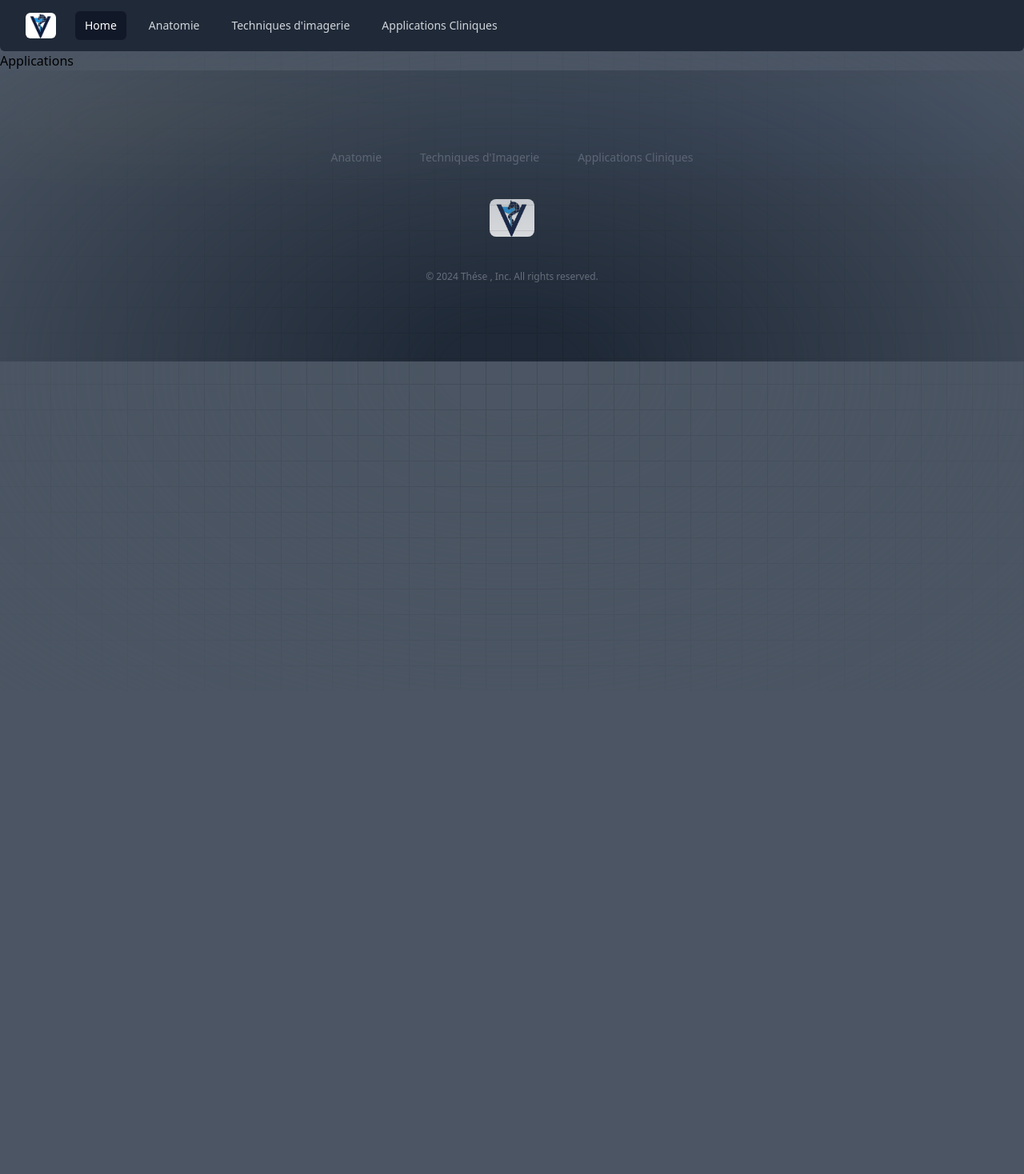
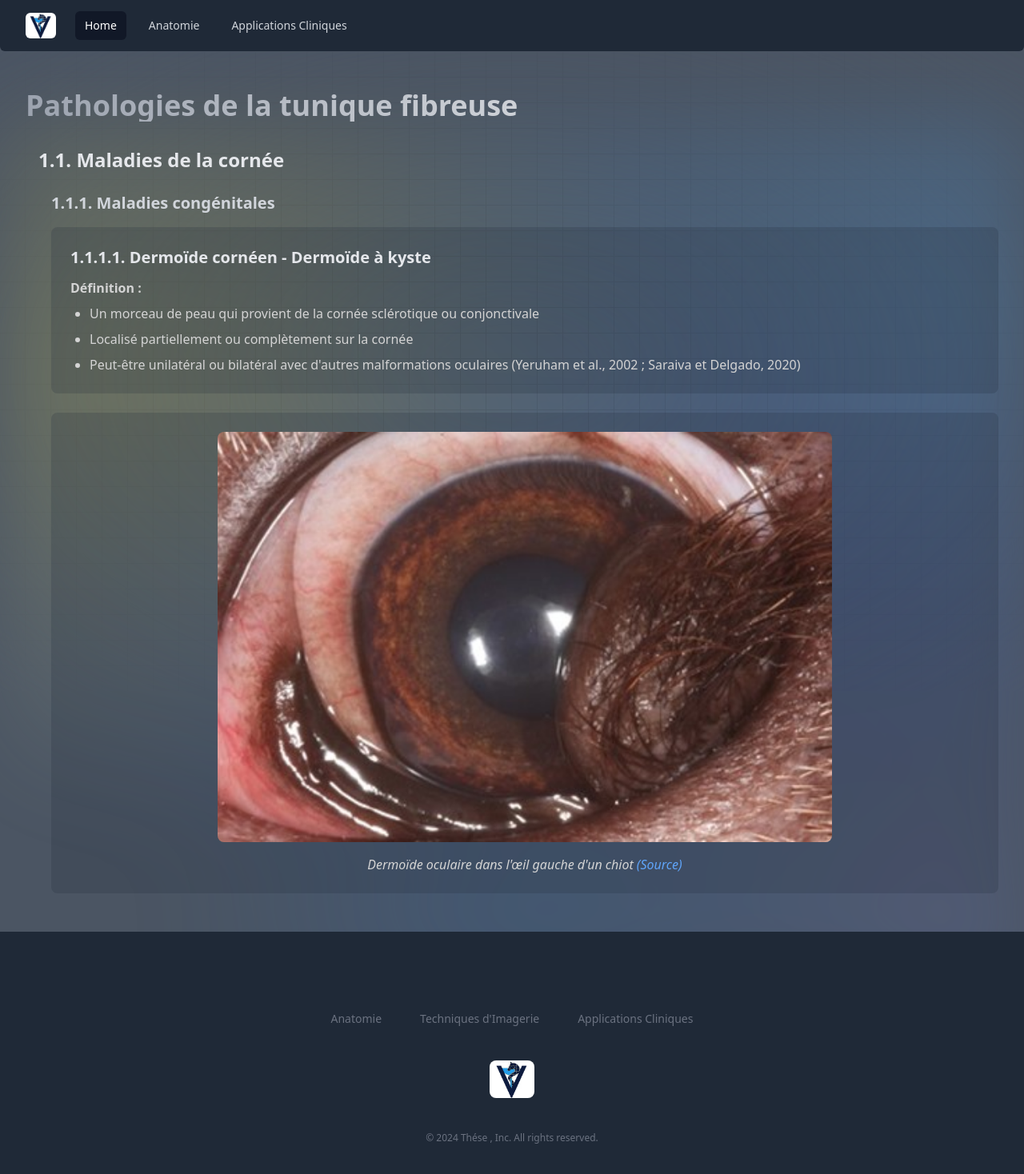
Before and after one commit to LaithFerjeoui/Eye-Anatomy-Medical-Project, a React (Vite) app: page /Applications in a window 1280 px wide. Shown: the top 1468 px of the page at 80% size. Before the commit the page ends 864 px from the top, so only its background shows below. Built offline with nearby package versions, Linux system fonts and the light colour scheme.

Commit message:
Applications cliniques

```diff
--- a/src/App.jsx
+++ b/src/App.jsx
@@ -15,10 +15,6 @@ function App() {
       path: "/Applications",
       element: <Layout location={"applications"}/>,
     },
-    {
-      path: "/Techniques",
-      element: <Layout location={"techniques"}/>,
-    },
   ]);
   return (
     <>
--- a/src/Components/CardHoverEffect.jsx
+++ b/src/Components/CardHoverEffect.jsx
@@ -13,7 +13,7 @@ export const HoverEffect = ({
   return (
     <div
       className={cn(
-        "grid grid-cols-1 md:grid-cols-2  lg:grid-cols-3  py-10",
+        "grid grid-cols-1 md:grid-cols-2  py-10",
         className
       )}
     >
@@ -44,7 +44,7 @@ export const HoverEffect = ({
           </AnimatePresence>
 
           <Card>
-          <div className="w-full mx-auto h-44 shadow-lg">
+          <div className="w-full mx-auto aspect-square max-h-64 shadow-lg">
             <img src={item.img}  className="h-full w-full rounded-lg"/>
           </div>
             <CardTitle>{item.title}</CardTitle>
--- a/src/Components/Layout.jsx
+++ b/src/Components/Layout.jsx
@@ -3,15 +3,14 @@ import Navbar from "./Navbar";
 import LandingPage from "../Views/LandingPage";
 import Anatomy from "../Views/Anatomy";
 import Applications from "../Views/Applications";
-import Techniques from "../Views/Techniques";
 import { GridBackgroundDemo } from "./GridBackgroundDemo";
 import Footer from "./Footer";
 
-const Layout = ({location}) => {
+const Layout = ({ location }) => {
   return (
     <>
       <Navbar />
-      <div className="relative ">
+      <div className="relative overflow-x-hidden">
         <div className="flex justify-center w-full">
           <div className=" gradient" />
         </div>
@@ -21,14 +20,12 @@ const Layout = ({location}) => {
             <LandingPage />
           ) : location === "anatomy" ? (
             <Anatomy />
-        ) : location === "techniques" ? (
-          <Techniques />
           ) : location === "applications" ? (
             <Applications />
           ) : null}
         </div>
       </div>
-      <Footer/>
+      <Footer />
     </>
   );
 };
--- a/src/Components/Navbar.jsx
+++ b/src/Components/Navbar.jsx
@@ -18,8 +18,7 @@ export default function Navbar() {
   const navigation = [
     { name: 'Home', href: '/' },
     { name: 'Anatomie', href: '/Anatomy' },
-    { name: 'Techniques d\'imagerie', href: '/Applications' },
-    { name: 'Applications Cliniques', href: '/Techniques' }
+    { name: 'Applications Cliniques', href: '/Applications' }
   ];
 console.log(active)
   return (
--- a/src/Views/Applications.jsx
+++ b/src/Views/Applications.jsx
@@ -1,9 +1,106 @@
-import React from 'react'
+import React from 'react';
+import { motion } from 'framer-motion';
+import app1 from "../../public/Figures/app1.jpg";
+
+const PathologySection = ({ title, content }) => {
+  return (
+    <motion.div
+      initial={{ opacity: 0, y: 20 }}
+      animate={{ opacity: 1, y: 0 }}
+      transition={{ duration: 0.5 }}
+      className="bg-gray-800/20 p-6 rounded-lg mb-4"
+    >
+      <h3 className="text-xl font-semibold text-gray-200 mb-3">{title}</h3>
+      <div className="text-neutral-300 space-y-2">
+        {content}
+      </div>
+    </motion.div>
+  );
+};
 
 const Applications = () => {
   return (
-    <div>Applications</div>
-  )
-}
+    <div className="mx-auto max-w-7xl px-4 sm:px-6 lg:px-8 py-12">
+      {/* Main Title */}
+      <motion.h1
+        initial={{ opacity: 0, y: -20 }}
+        animate={{ opacity: 1, y: 0 }}
+        className="text-4xl font-bold bg-gradient-to-r from-gray-400 to-white bg-clip-text text-transparent mb-8"
+      >
+        Pathologies de la tunique fibreuse
+      </motion.h1>
 
-export default Applications
+      {/* Cornea Diseases Section */}
+      <div className="space-y-6">
+        <motion.div
+          initial={{ opacity: 0, x: -20 }}
+          animate={{ opacity: 1, x: 0 }}
+          className="ml-4"
+        >
+          <h2 className="text-2xl font-semibold text-gray-200 mb-6">
+            1.1. Maladies de la cornée
+          </h2>
+
+          {/* Congenital Diseases */}
+          <div className="ml-4">
+            <h3 className="text-xl font-semibold text-gray-300 mb-4">
+              1.1.1. Maladies congénitales
+            </h3>
+
+            {/* Corneal Dermoid */}
+            <PathologySection
+              title="1.1.1.1. Dermoïde cornéen - Dermoïde à kyste"
+              content={
+                <div>
+                  <p className="font-semibold mb-2">Définition :</p>
+                  <ul className="list-disc ml-6 space-y-2">
+                    <li>
+                      Un morceau de peau qui provient de la cornée sclérotique ou conjonctivale
+                    </li>
+                    <li>
+                      Localisé partiellement ou complètement sur la cornée
+                    </li>
+                    <li>
+                      Peut-être unilatéral ou bilatéral avec d'autres malformations oculaires
+                      (Yeruham et al., 2002 ; Saraiva et Delgado, 2020)
+                    </li>
+                  </ul>
+                </div>
+              }
+            />
+
+            {/* Image Section */}
+            <motion.div
+              initial={{ opacity: 0, y: 20 }}
+              animate={{ opacity: 1, y: 0 }}
+              transition={{ duration: 0.5 }}
+              className="mt-6"
+            >
+              <div className="bg-gray-800/20 p-6 rounded-lg">
+                <img
+                  src={app1}
+                  alt="Dermoïde cornéen"
+                  className="w-full max-w-3xl mx-auto rounded-lg"
+                />
+                <p className="text-neutral-300 text-center mt-4 italic">
+                  Dermoïde oculaire dans l'œil gauche d'un chiot
+                  <a
+                    href="https://visionanimale.fr/traitement-dun-dermoide-corneo-conctival-keratectomie-video/"
+                    target="_blank"
+                    rel="noopener noreferrer"
+                    className="text-blue-400 hover:text-blue-300 ml-1"
+                  >
+                    (Source)
+                  </a>
+                </p>
+              </div>
+            </motion.div>
+          </div>
+        </motion.div>
+
+      </div>
+    </div>
+  );
+};
+
+export default Applications;
--- a/src/Views/LandingPage.jsx
+++ b/src/Views/LandingPage.jsx
@@ -68,7 +68,7 @@ const LandingPage = () => {
           className="mx-auto rounded-2xl shadow-xl w-4/5 sm:w-3/5 md:w-1/2 lg:w-2/5"
         />
       </motion.div>
-      <div className="max-w-5xl mx-auto px-8 mt-40 mb-16">
+      <div className="max-w-5xl mx-auto px-8 mt-40 mb-16 ">
         <HoverEffect items={nav} />
       </div>
     </>
--- a/src/Views/Techniques.jsx
+++ /dev/null
@@ -1,9 +0,0 @@
-import React from 'react'
-
-const Techniques = () => {
-  return (
-    <div>Techniques</div>
-  )
-}
-
-export default Techniques
--- a/src/utils/constants.js
+++ b/src/utils/constants.js
@@ -1,5 +1,4 @@
 import anatomy from "../../public/Figures/hero.png"
-import techniques from "../../public/Figures/techniques.jpg"
 import applications from "../../public/Figures/applications.jpg"
 
 export const nav = [
@@ -13,12 +12,7 @@ export const nav = [
         title: "Applications",
         description: "Applications cliniques et techniques d'imagerie de l'œil.",
         link: "/Applications",
-        img: techniques
-    },
-    {
-        title: "Techniques",
-        description: "Techniques spécifiques liées à l'anatomie et à l'imagerie de l'œil.",
-        link: "/Techniques",
         img: applications
     },
+
 ];
```
Also changed, not shown: public/Figures/app1.jpg (added), public/Figures/app2.jpg (added). Lines whose indentation alone changed are shown as unchanged.
